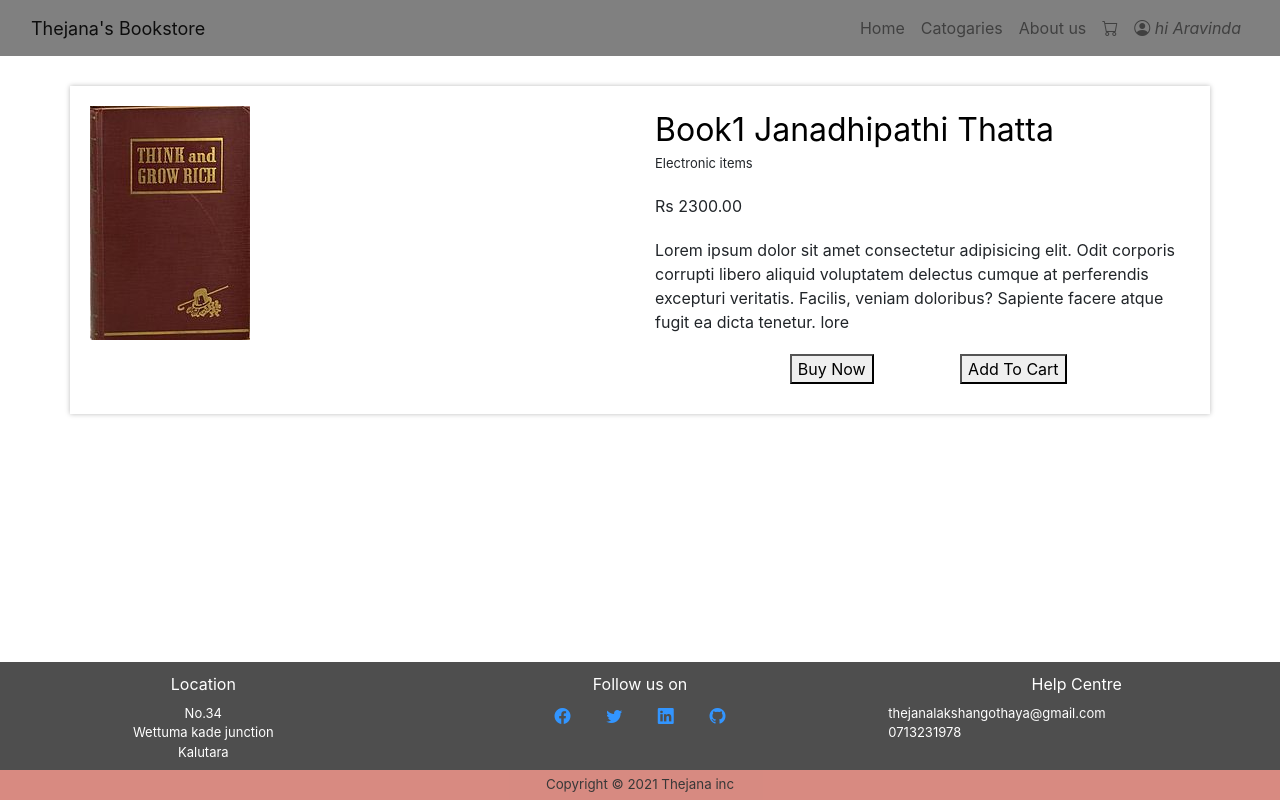
After one commit to symfony215/awesome-PHP-libraries, a PHP site: page /itemDescription.php in a window 1280 px wide. The commit adds this page. Run offline with PHP 8.4, Linux system fonts and the light colour scheme; data comes from the database, SQL or seed files in the repository; data that the repository does not hold is empty; some libraries are stand-ins or nearby versions.

Commit message:
add item description page

```diff
--- a/home.php
+++ b/home.php
@@ -92,7 +92,7 @@
             // $result = $database->getData();
             if (mysqli_num_rows($result) > 0) {
                 while ($row = mysqli_fetch_assoc($result)) {
-                    component($row['product_name'], $row['product_price'], $row['second_price'],$row['product_image'], $row['id']);
+                    component($row['product_name'], $row['product_price'], $row['second_price'], $row['product_image'], $row['id']);
                 }
             }
             ?>
--- a/home/item-component.php
+++ b/home/item-component.php
@@ -1,8 +1,9 @@
 <?php
 
 
-function component($productname,$productprice,$secondprice,$productimg, $productid,){
-    $element="
+function component($productname, $productprice, $secondprice, $productimg, $productid)
+{
+    $element = "
 
     <div class=\"col-md-3 col-sm-6 my-3 my-md-0\">
     <form  action=\"home.php\" method=\"post\">
@@ -34,4 +35,3 @@ function component($productname,$productprice,$secondprice,$productimg, $product
     ";
     echo $element;
 }
-?>
--- /dev/null
+++ b/itemDescription.php
@@ -0,0 +1,71 @@
+<?php
+
+
+require_once "home/homeDb.php";
+
+$sql1 = "SELECT * FROM productb WHERE product_name='book1'";
+$result = $con->query($sql1);
+$row = $result;
+
+while ($rows = $result->fetch_assoc()) {
+    $price = $rows['product_price'];
+    $image = $rows['product_image'];
+    $name = $rows['product_name'];
+    $second = $rows['second_price'];
+}
+
+
+
+?>
+
+<!DOCTYPE html>
+<html lang="en">
+
+<head>
+    <title>Item Description</title>
+    <link rel="stylesheet" href="./styles/footer.css">
+    <link rel="stylesheet" href="./styles/navbar.css" />
+    <link rel="stylesheet" href="./styles/description.css" />
+    <link rel="stylesheet" href="https://cdnjs.cloudflare.com/ajax/libs/font-awesome/5.15.3/css/all.min.css" integrity="sha512-iBBXm8fW90+nuLcSKlbmrPcLa0OT92xO1BIsZ+ywDWZCvqsWgccV3gFoRBv0z+8dLJgyAHIhR35VZc2oM/gI1w==" crossorigin="anonymous" />
+    <?php require_once "head.php" ?>
+</head>
+
+<body>
+
+    <?php require_once "nav.php" ?>
+
+    <div class="container" id="itemCard">
+        <div class="row">
+            <div class="col-md-6 col-sm-6">
+
+                <img src="<?= htmlentities($image) ?>" alt="product">
+            </div>
+
+
+            <div class="col-md-6 col-sm-6">
+                <div id="itemName"> <?= htmlentities($name) ?> Janadhipathi Thatta</div>
+                <div id="catogary">Electronic items</div>
+                <div id="itemPrice">Rs <?= htmlentities($price) ?>00.00 &nbsp&nbsp&nbsp <s class="text-secondary"> <?= htmlentities($second) ?></s></div>
+                <div id="itemDescription">Lorem ipsum dolor sit amet consectetur adipisicing elit. Odit corporis corrupti libero aliquid voluptatem delectus cumque at perferendis excepturi veritatis. Facilis, veniam doloribus? Sapiente facere atque fugit ea dicta tenetur. lore</div>
+                <div class="row" id="Buttons">
+                    <div class="col-2"></div>
+                    <div class="col">
+                        <button id="buyButton">Buy Now</button>
+                    </div>
+                    <div class="col">
+                        <button id="cartButton">Add To Cart</button>
+                    </div>
+                    <div class="col-2"></div>
+                </div>
+
+            </div>
+        </div>
+    </div>
+    <?php require_once "script.php" ?>
+    <footer id="footer1">
+        <?php require_once "footer.php" ?>
+    </footer>
+
+</body>
+
+</html>
--- /dev/null
+++ b/styles/description.css
@@ -0,0 +1,74 @@
+body{
+    width: 100%;
+    height: 100%;
+    margin: 0;
+    padding: 0;
+    overflow-x: hidden;
+   }
+
+#footer{
+    clear: both;
+    position: relative;
+}
+#itemCard{
+    padding: 20px;
+    box-shadow: 0px 0px 5px rgba(0, 0, 0, 0.27);
+    margin-top: 30px;
+    margin-bottom: 30px;
+}
+
+#itemName{
+    font-size: xx-large;
+    color: black;
+}
+
+#itemPrice{
+    padding-top: 10px;
+    padding-bottom: 10px;
+}
+
+#catogary{
+    font-size: small;
+    padding-bottom: 10px;
+}
+
+#itemDescription{
+
+    padding-right: 10px;
+    padding-top: 10px;
+    padding-bottom: 10px;
+}
+
+#Buttons{
+    padding: 10px;
+}
+
+#buyButton{
+    display: flex;
+    margin: auto;
+}
+
+#cartButton{
+    display: flex;
+    margin: auto;
+}
+
+@media(max-width:576px){
+
+    #buyButton{
+        font-size: small;
+    }
+
+    #cartButton{
+        font-size: small;
+    }
+
+}
+
+@media(min-width:576px){
+    #footer1{
+        position: absolute;
+        bottom: 0;
+        width: 100%;
+    }
+}
```
